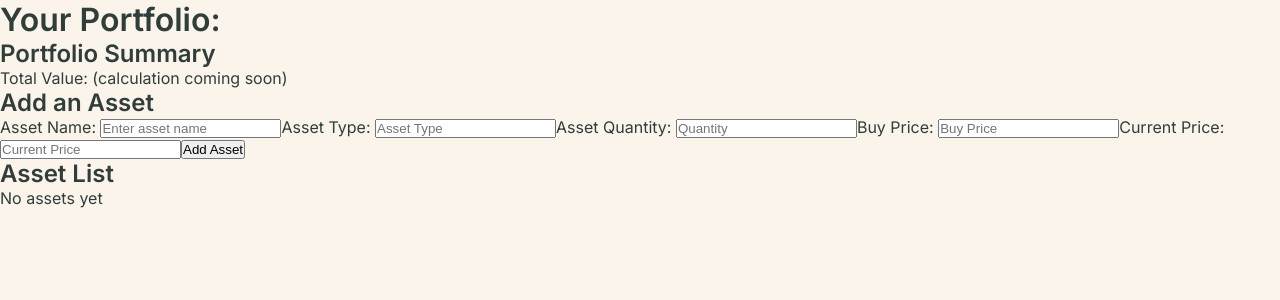
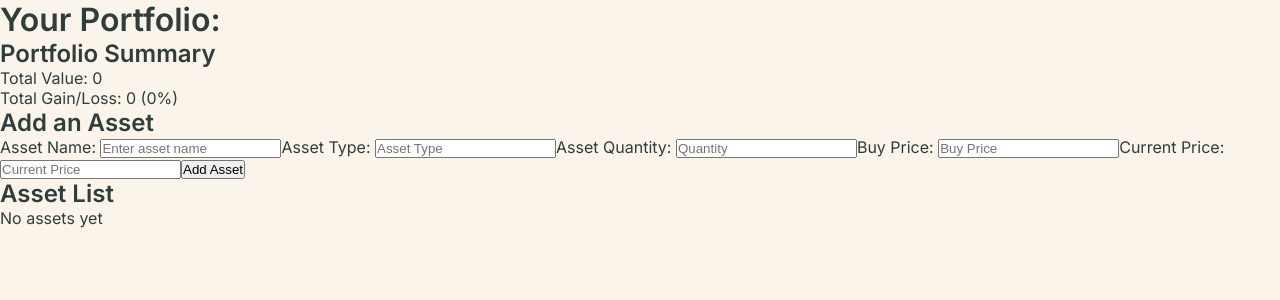
Before and after one commit to jayviswisely/Sprout, a React (Vite) app: page / in a window 1280 px wide. Shown: the top 300 px of the page. Built offline with nearby package versions, Linux system fonts and the light colour scheme.

Commit message:
add summary feature

```diff
--- a/src/components/PortfolioSummary.jsx
+++ b/src/components/PortfolioSummary.jsx
@@ -1,10 +1,24 @@
 import React from 'react'
 
 const PortfolioSummary = ({ portfolio }) => {
+  const totalValue = portfolio.reduce(
+    (sum, asset) => sum + asset.quantity * asset.currentPrice,
+    0
+  );
+
+  const totalGainLoss = portfolio.reduce(
+    (sum, asset) => sum + (asset.currentPrice - asset.buyPrice) * asset.quantity,
+    0
+  );
+
+  const gainLossPercent =
+    totalValue > 0 ? ((totalGainLoss / (totalValue - totalGainLoss)) * 100).toFixed(2) : 0;
+
   return (
     <div>
       <h2>Portfolio Summary</h2>
-      <p>Total Value: (calculation coming soon)</p>
+      <p>Total Value: {totalValue.toLocaleString()}</p>
+      <p>Total Gain/Loss: {totalGainLoss.toLocaleString()} ({gainLossPercent}%)</p>
     </div>
   )
 }
```
